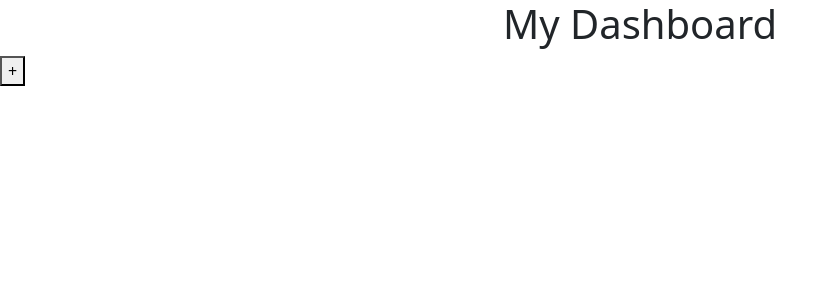
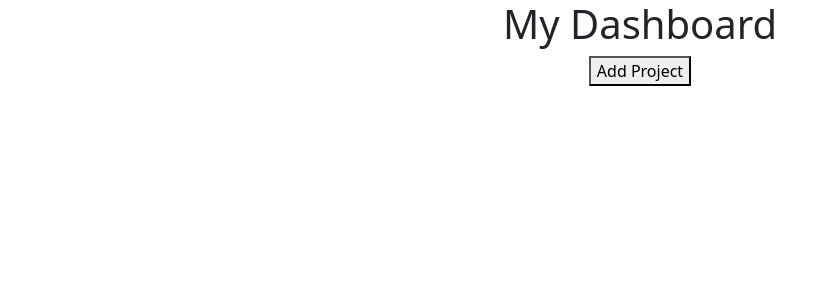
Before and after one commit to vineeth2/junior-design, a React (Create React App) app: page / in a window 1280 px wide. Shown: the top 300 px of the page, without its empty margins (0-837 px from the left). Built offline with nearby package versions, Linux system fonts and the light colour scheme.

Commit message:
added some basic stylistic stuff

```diff
--- a/src/App.js
+++ b/src/App.js
@@ -21,8 +21,14 @@ function App() {
         {projects}                  {/*List of projects that get displayed*/}
       </div>
 
-      <div>
-        <button onClick={addNewProject}> + </button>    {/*Button that adds a new project to the list*/}
+      <div
+      style={{
+                display: "flex",
+                justifyContent: "center",
+                alignItems: "center"
+              }}
+            >
+        <button onClick={addNewProject} style = {{float: 'center'}}> Add Project </button>    {/*Button that adds a new project to the list*/}
       </div>
     </>
   );
--- a/src/Project.js
+++ b/src/Project.js
@@ -48,7 +48,12 @@ class Project extends Component {
 
         <Modal isOpen={this.state.modalOpen}>           {/*This modal contains all the project details*/}
 
-          <div>
+          <div
+          style={{
+                          display: "flex",
+                          justifyContent: "center",
+                          alignItems: "center"
+                        }}>
             <h2>Project Name</h2>
             <TextField
               onChange={event => {
@@ -58,7 +63,12 @@ class Project extends Component {
             />
           </div>
 
-          <div>
+          <div
+          style={{
+                          display: "flex",
+                          justifyContent: "center",
+                          alignItems: "center"
+                        }}>
             <h2>Authors</h2>
             <TextField
               onChange={event => {
@@ -68,7 +78,12 @@ class Project extends Component {
             />
           </div>
 
-          <div>
+          <div
+          style={{
+                          display: "flex",
+                          justifyContent: "center",
+                          alignItems: "center",
+                        }}>
             <h2>Keywords</h2>
             <TextField
               onChange={event => {
@@ -78,7 +93,12 @@ class Project extends Component {
             />
           </div>
 
-          <div>
+          <div
+          style={{
+                          display: "flex",
+                          justifyContent: "center",
+                          alignItems: "center"
+                        }}>
             <button onClick={this.closeProjectDetails}> Close </button>     {/*Close button*/}
           </div>
 
```
